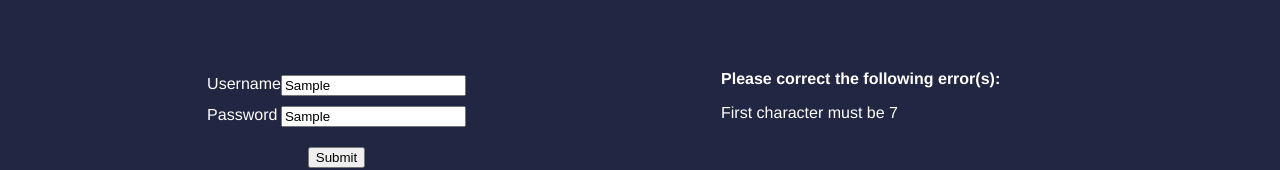
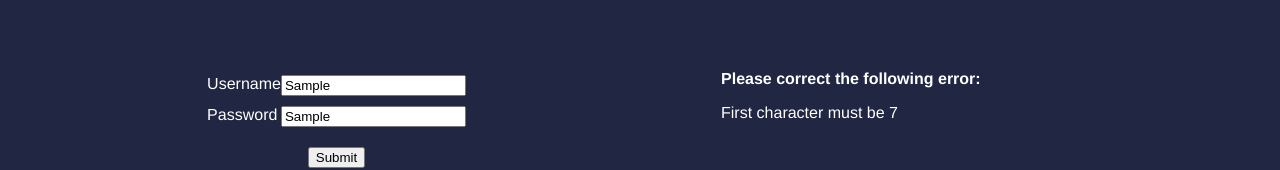
Before and after one commit to Rutabadev/Form, a Vue app: page /game in a window 1280 px wide. Both pictures are taken after typing "Sample", "Sample" into the empty fields and a click on the input "Submit". Shown: the part 171-341 px from the top of the page. Built offline with nearby package versions, Linux system fonts and the light colour scheme.

Commit message:
auto s in errors

```diff
--- a/src/components/Form/index.vue
+++ b/src/components/Form/index.vue
@@ -20,7 +20,7 @@
 
       <div class="rules">
         <div v-if="errors.length">
-          <b>Please correct the following error(s):</b>
+          <b>Please correct the following error{{errors.length > 1 ? 's' : ''}}:</b>
           <ul>
             <li v-for="error in errors" :key="error.id">{{error}}</li>
           </ul>
```
